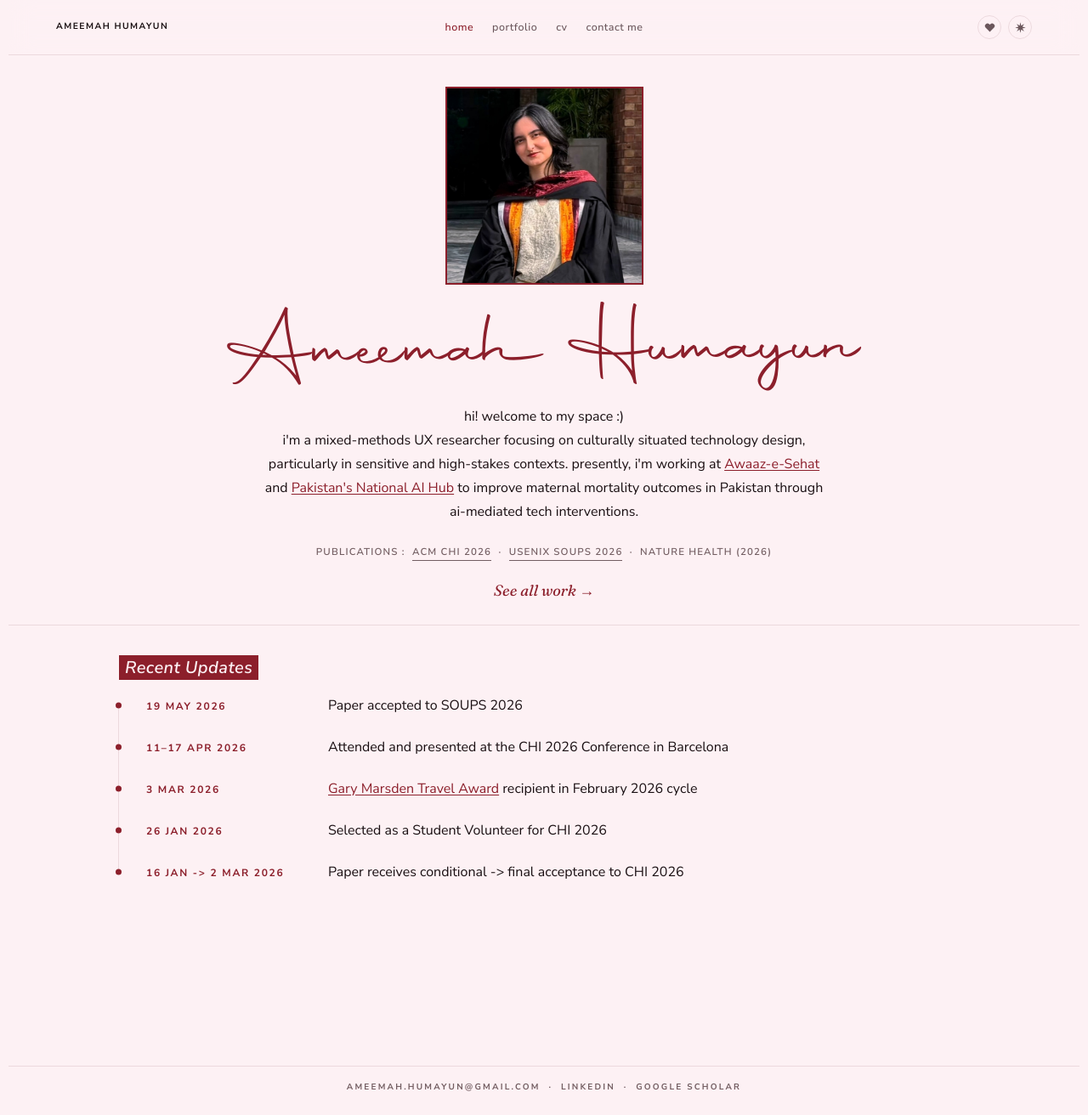
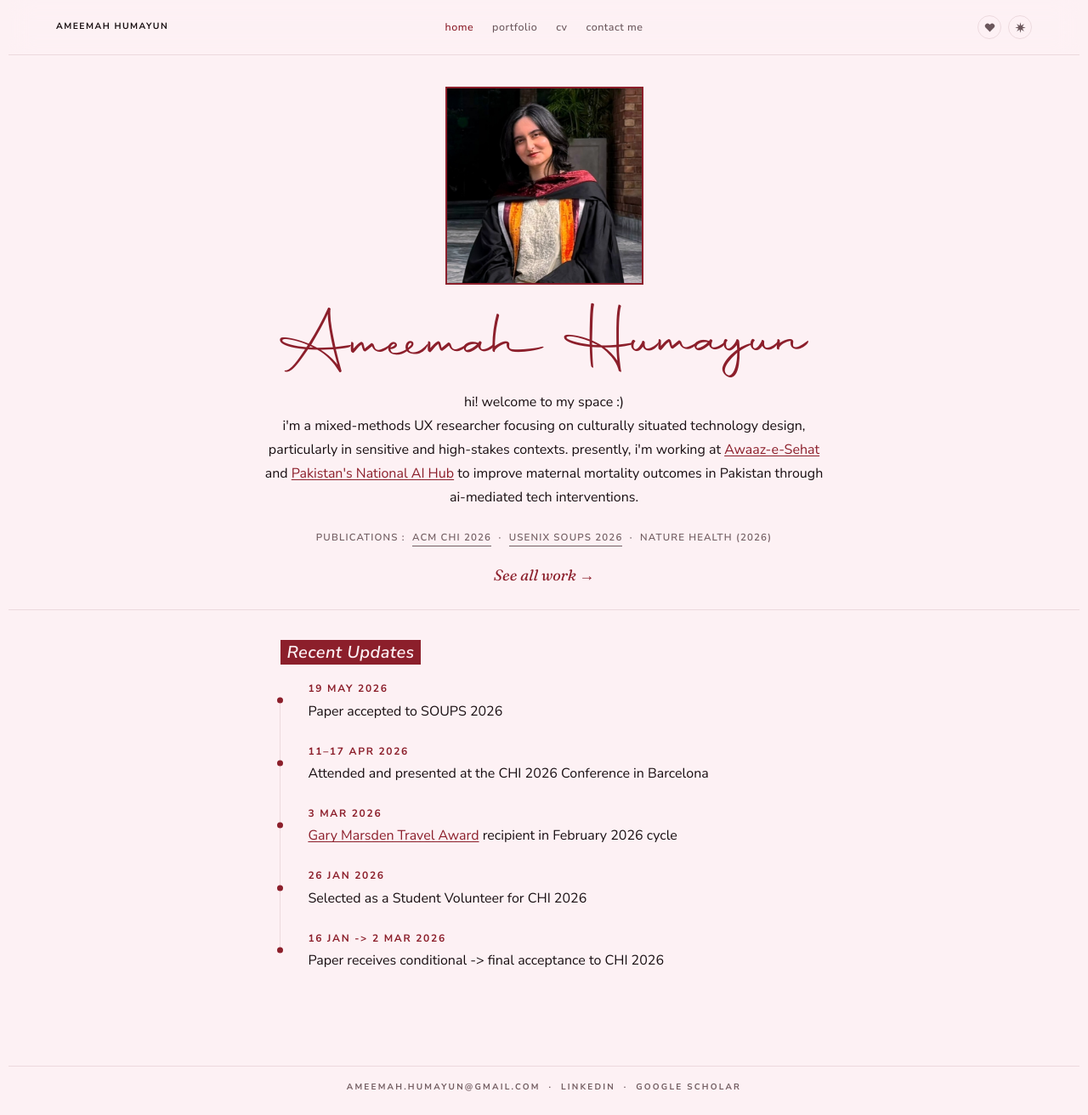
Before and after one commit to ameemahumayun/ameemahumayun.github.io, a Jekyll site: the page built from index.html, in a window 1280 px wide and 1312 px high. Shown: the whole window at 85% size. Built offline with Jekyll 4.4.1, drawn with Linux system fonts in a browser that asks for light colours.

Commit message:
Fit the name inside the bio's width; align Recent Updates to it
Name: --name-size, min(80px, (100vw - 48px) * 0.1145), replaces the old
clamp and the phone override. With Autography's ink measured at 7.74x
its font-size on the rendered page, that keeps the name's ink at ~94% of
the bio paragraph's longest line at every width (620px vs 656px on
desktop) instead of overflowing it.

Recent Updates: the heading and timeline sit in a .name-width wrapper,
--name-width wide and centered, so the block starts and ends exactly
where the name's ink does. At that width short updates fit beside their
date while long ones wrapped under it, so every item now stacks its
date over its text.

Measured in a local build from 1440px down to 360px: the name's ink and
the Recent Updates block share left and right edges to within 1px, both
inside the bio's width, no horizontal scroll.

Co-Authored-By: Claude Opus 5.5 <noreply@anthropic.com>
Claude-Session: https://claude.ai/code/session_01RzgRSrTmedEEfQSDh9yj4S

```diff
--- a/assets/css/components.css
+++ b/assets/css/components.css
@@ -276,17 +276,6 @@
     white-space: normal;
     font-size: 11.5px;
     letter-spacing: var(--tracking-widest);
-  }
-}
-@media (max-width: 600px) {
-  /* The desktop clamp's floor (3.75rem) doesn't shrink further at phone
-     widths, so the name wrapped to two tightly-stacked lines whose tall
-     ascenders/descenders crowded into each other. One clean line reads
-     better than a cramped wrap. (.signature-text.hero__name, not just
-     .hero__name, to outrank .signature-text's own font-size — same
-     specificity, but .signature-text is later in the cascade.) */
-  .signature-text.hero__name {
-    font-size: 2.4rem;
   }
 }
 
@@ -647,6 +636,31 @@ details[open] .accordion__icon::after { opacity: 0; }                          /
 
 
 /* 29. SIGNATURE TEXT (hand-written name, homepage hero) -------------------- */
+/* The name is sized off the bio paragraph under it: the bio is at most
+   660px wide (index.html) and otherwise the viewport minus the 24px
+   mobile gutters, and Autography's ink runs 7.74x its font-size wide
+   (measured on the rendered page, swashes included), so
+   these factors keep the name's ink at ~94% of the bio's longest line at
+   every width. --name-width is that ink width, which the Recent Updates
+   block reuses so it starts exactly where the name does. Change the
+   font and the 7.74 has to be re-measured. */
+:root {
+  --name-size: min(80px, calc((100vw - 48px) * 0.1145));
+  --name-width: calc(var(--name-size) * 7.74);
+}
+.name-width {
+  width: min(100%, var(--name-width));
+  margin-left: auto;
+  margin-right: auto;
+}
+/* At the name's width a short update fits beside its date but a long one
+   wraps underneath it, so the list looked uneven — stack date over text
+   for every item instead (the same layout phones already got). */
+.name-width .timeline__item {
+  flex-direction: column;
+  align-items: flex-start;
+  gap: 4px;
+}
 /* Self-hosted (personal-use licensed) — not a Google Fonts import. */
 @font-face {
   font-family: "Autography";
@@ -675,7 +689,7 @@ details[open] .accordion__icon::after { opacity: 0; }                          /
   font-style: normal;
   color: var(--color-accent);
   /* No left offset: plain text-align:center (.hero__name) centers it. */
-  font-size: clamp(3.75rem, 7.5vw, 6rem);
+  font-size: var(--name-size);
   line-height: 1.1;
   /* A connected script has to keep its own spacing — the tight tracking
      h1 inherits from base.css squeezed the letters together and broke
--- a/index.html
+++ b/index.html
@@ -30,6 +30,7 @@ description: Mixed-methods UX researcher working on human-centered AI for health
 <!-- RECENT UPDATES -->
 <section class="section" id="recent-updates" style="padding-top:var(--space-5);border-top:var(--hairline);">
   <div class="container-wide">
+    <div class="name-width">
     <h3 style="transform:translateY(-3px);font-style:italic;"><span class="text-highlight">Recent Updates</span></h3>
     <!-- Items are generated from _data/updates.yml (newest first).
          To add an update, add an entry at the top of that file — not here. -->
@@ -41,5 +42,6 @@ description: Mixed-methods UX researcher working on human-centered AI for health
       </div>
       {%- endfor %}
     </div>
+    </div>
   </div>
 </section>
```
